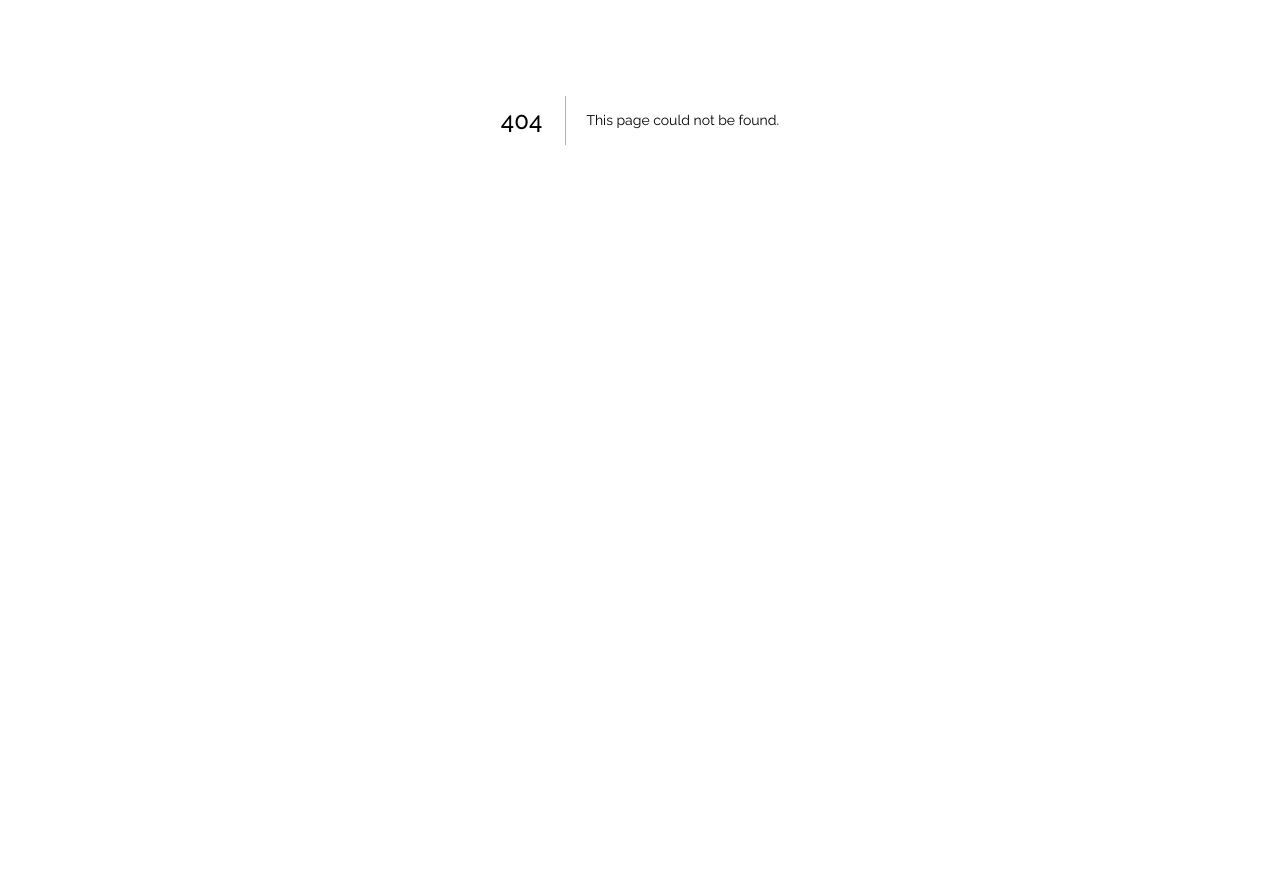
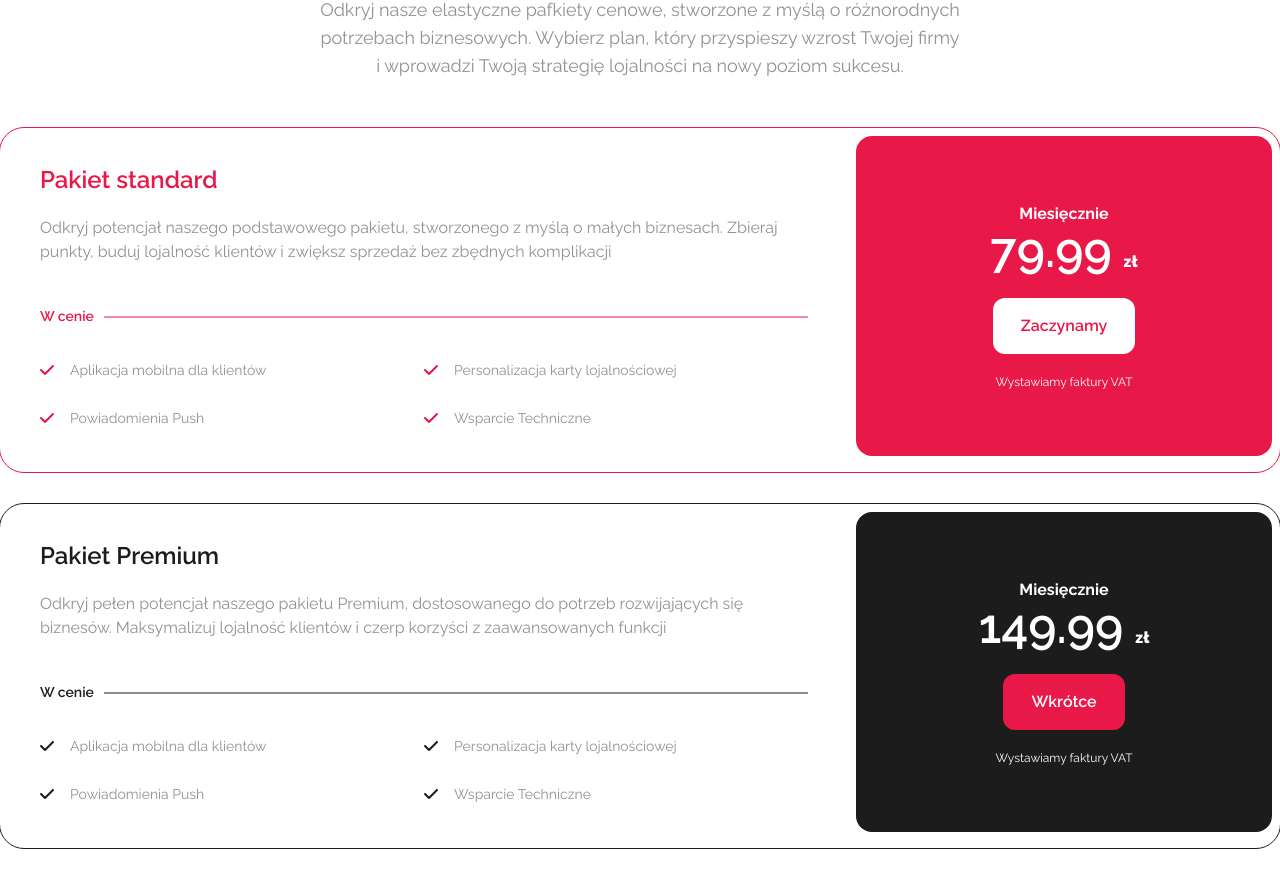
Before and after one commit to vvaciej/Animations, a Next.js app: page /pricing in a window 1280 px wide. Before the commit this address had no page. Shown: the part 280-1168 px from the top of the page. Before the commit the page ends 800 px from the top, so only its background shows below. Built offline with nearby package versions, Linux system fonts and the light colour scheme.

Commit message:
added pricing page

```diff
--- a/src/app/features/page.tsx
+++ b/src/app/features/page.tsx
@@ -14,11 +14,11 @@ const Features = () => {
 					Odkryj, jak możesz skutecznie wzmacniać relacje z klientami, zwiększać sprzedaż i wyróżniać się na rynku
 					dzięki aplikacji Stamply.
 				</p>
-				<div className='mt-12 relative max-w-[65rem] py-6'>
+				<div className='mt-12 relative max-w-[65rem] pt-6'>
 					<div className='after:h-full after:absolute after:w-1 after:bg-red after:right-1/2 after:transform-x-1/2 flex flex-col w-full h-full gap-x-28 gap-y-6'>
 						<div></div>
 						<div className='w-full relative right-0 mb-12'>
-							<div className='h-12 flex items-center justify-center w-12 outline outline-[3px] outline-red rounded-[50%] absolute right-1/2 translate-x-1/2 z-10 bg-white top-16'>
+							<div className='h-12 flex items-center justify-center w-12 outline outline-[3px] outline-red rounded-[50%] absolute right-1/2 translate-x-1/2 z-[5] bg-white top-16'>
 								<FontAwesomeIcon className='h-7 text-red' icon={faRocket}></FontAwesomeIcon>
 							</div>
 							<section className='w-1/2 float-right pl-16'>
@@ -30,7 +30,7 @@ const Features = () => {
 							</section>
 						</div>
 						<div className='w-full relative mb-12'>
-							<div className='h-12 flex items-center justify-center w-12 outline outline-[3px] outline-red rounded-[50%] absolute right-1/2 translate-x-1/2 z-10 bg-white top-16'>
+							<div className='h-12 flex items-center justify-center w-12 outline outline-[3px] outline-red rounded-[50%] absolute right-1/2 translate-x-1/2 z-[5] bg-white top-16'>
 								<FontAwesomeIcon className='h-7 text-red' icon={faQrcode}></FontAwesomeIcon>
 							</div>
 							<section className='text-right w-1/2 pr-16'>
@@ -43,7 +43,7 @@ const Features = () => {
 						</div>
 						<div></div>
 						<div className='w-full relative mb-12'>
-							<div className='h-12 flex items-center justify-center w-12 outline outline-[3px] outline-red rounded-[50%] absolute right-1/2 translate-x-1/2 z-10 bg-white top-16'>
+							<div className='h-12 flex items-center justify-center w-12 outline outline-[3px] outline-red rounded-[50%] absolute right-1/2 translate-x-1/2 z-[5] bg-white top-16'>
 								<FontAwesomeIcon className='h-6 text-red' icon={faUserPlus}></FontAwesomeIcon>
 							</div>
 							<section className='text-left w-1/2 pl-16 float-right'>
@@ -56,7 +56,7 @@ const Features = () => {
 						</div>
 						<div></div>
 						<div className='w-full relative mb-12'>
-							<div className='h-12 flex items-center justify-center w-12 outline outline-[3px] outline-red rounded-[50%] absolute right-1/2 translate-x-1/2 z-10 bg-white top-16'>
+							<div className='h-12 flex items-center justify-center w-12 outline outline-[3px] outline-red rounded-[50%] absolute right-1/2 translate-x-1/2 z-[5] bg-white top-16'>
 								<FontAwesomeIcon className='h-6 text-red' icon={faMedal}></FontAwesomeIcon>
 							</div>
 							<section className='text-right w-1/2 pr-16 float-left'>
@@ -68,8 +68,8 @@ const Features = () => {
 							</section>
 						</div>
 						<div></div>
-						<div className='w-full relative mb-12'>
-							<div className='h-12 flex items-center justify-center w-12 outline outline-[3px] outline-red rounded-[50%] absolute right-1/2 translate-x-1/2 z-10 bg-white top-16'>
+						<div className='w-full relative mb-2'>
+							<div className='h-12 flex items-center justify-center w-12 outline outline-[3px] outline-red rounded-[50%] absolute right-1/2 translate-x-1/2 z-[5] bg-white top-16'>
 								<FontAwesomeIcon className='h-6 text-red' icon={faArrowUp}></FontAwesomeIcon>
 							</div>
 							<section className='text-left w-1/2 pl-16 float-right'>
--- /dev/null
+++ b/src/app/pricing/page.tsx
@@ -0,0 +1,113 @@
+import Footer from '@/src/components/Footer';
+import Navbar from '@/src/components/Navbar';
+import { faCheck } from '@fortawesome/free-solid-svg-icons';
+import { FontAwesomeIcon } from '@fortawesome/react-fontawesome';
+
+const Pricing = () => {
+	return (
+		<div>
+			<Navbar />
+			<main className='min-h-screen pt-32 flex items-center flex-col'>
+				<h1 className='text-6xl font-semibold text-dark28 text-center'>
+					Znajdź idealny plan dla
+					<br /> swojego biznesu
+				</h1>
+				<p className='text-center mt-7 text-lg text-commonText max-w-[40rem]'>
+					Odkryj nasze elastyczne pafkiety cenowe, stworzone z myślą o różnorodnych potrzebach biznesowych. Wybierz
+					plan, który przyspieszy wzrost Twojej firmy i wprowadzi Twoją strategię lojalności na nowy poziom sukcesu.
+				</p>
+				<div className='mt-12 flex flex-col gap-8'>
+					<article
+						className='p-2 pb-4 pl-10 gap-12 max-w-[84rem] outline outline-[1px] outline-red rounded-3xl grid'
+						style={{
+							gridTemplateColumns: '2fr 1fr',
+						}}>
+						<section className='py-7'>
+							<h2 className='text-red font-semibold text-2xl'>Pakiet standard</h2>
+							<p className='mt-5 text-commonText'>
+								Odkryj potencjał naszego podstawowego pakietu, stworzonego z myślą o małych biznesach. Zbieraj punkty,
+								buduj lojalność klientów i zwiększ sprzedaż bez zbędnych komplikacji
+							</p>
+							<div className='text-red relative mt-10'>
+								<b className='text-sm font-semibold'>W cenie</b>
+								<hr className='absolute top-1/2 translate-y-1/2 border-red w-11/12 right-0' />
+							</div>
+							<ul className='mt-8 w-full grid grid-cols-2 h-max gap-y-7'>
+								<li className='flex items-center gap-x-4'>
+									<FontAwesomeIcon icon={faCheck} className='h-4 text-red' />
+									<span className='text-sm text-commonText'>Aplikacja mobilna dla klientów</span>
+								</li>
+								<li className='flex items-center gap-x-4'>
+									<FontAwesomeIcon icon={faCheck} className='h-4 text-red' />
+									<span className='text-sm text-commonText'>Personalizacja karty lojalnościowej</span>
+								</li>
+								<li className='flex items-center gap-x-4'>
+									<FontAwesomeIcon icon={faCheck} className='h-4 text-red' />
+									<span className='text-sm text-commonText'>Powiadomienia Push</span>
+								</li>
+								<li className='flex items-center gap-x-4'>
+									<FontAwesomeIcon icon={faCheck} className='h-4 text-red' />
+									<span className='text-sm text-commonText'>Wsparcie Techniczne</span>
+								</li>
+							</ul>
+						</section>
+						<div className='h-[20rem] w-[26rem] bg-red flex items-center justify-center flex-col rounded-2xl'>
+							<b className='text-white'>Miesięcznie</b>
+							<h1 className='text-5xl text-white font-semibold'>
+								79.99 <b>zł</b>
+							</h1>
+							<button className='py-4 px-7 bg-white rounded-xl font-semibold text-red mt-6'>Zaczynamy</button>
+							<span className='text-xs text-white mt-5'>Wystawiamy faktury VAT</span>
+						</div>
+					</article>
+					<article
+						className='p-2 pb-4 pl-10 gap-12 max-w-[84rem] outline outline-[1px] outline-dark28 rounded-3xl grid'
+						style={{
+							gridTemplateColumns: '2fr 1fr',
+						}}>
+						<section className='py-7'>
+							<h2 className='text-dark28 font-semibold text-2xl'>Pakiet Premium</h2>
+							<p className='mt-5 text-commonText'>
+								Odkryj pełen potencjał naszego pakietu Premium, dostosowanego do potrzeb rozwijających się biznesów.
+								Maksymalizuj lojalność klientów i czerp korzyści z zaawansowanych funkcji
+							</p>
+							<div className='text-dark28 relative mt-10'>
+								<b className='text-sm font-semibold'>W cenie</b>
+								<hr className='absolute top-1/2 translate-y-1/2 border-dark28 w-11/12 right-0' />
+							</div>
+							<ul className='mt-8 w-full grid grid-cols-2 h-max gap-y-7'>
+								<li className='flex items-center gap-x-4'>
+									<FontAwesomeIcon icon={faCheck} className='h-4 text-dark28' />
+									<span className='text-sm text-commonText'>Aplikacja mobilna dla klientów</span>
+								</li>
+								<li className='flex items-center gap-x-4'>
+									<FontAwesomeIcon icon={faCheck} className='h-4 text-dark28' />
+									<span className='text-sm text-commonText'>Personalizacja karty lojalnościowej</span>
+								</li>
+								<li className='flex items-center gap-x-4'>
+									<FontAwesomeIcon icon={faCheck} className='h-4 text-dark28' />
+									<span className='text-sm text-commonText'>Powiadomienia Push</span>
+								</li>
+								<li className='flex items-center gap-x-4'>
+									<FontAwesomeIcon icon={faCheck} className='h-4 text-dark28' />
+									<span className='text-sm text-commonText'>Wsparcie Techniczne</span>
+								</li>
+							</ul>
+						</section>
+						<div className='h-[20rem] w-[26rem] bg-dark28 flex items-center justify-center flex-col rounded-2xl'>
+							<b className='text-white'>Miesięcznie</b>
+							<h1 className='text-5xl text-white font-semibold'>
+								149.99 <b>zł</b>
+							</h1>
+							<button className='py-4 px-7 bg-red rounded-xl font-semibold text-white mt-6'>Wkrótce</button>
+							<span className='text-xs text-white mt-5'>Wystawiamy faktury VAT</span>
+						</div>
+					</article>
+				</div>
+			</main>
+			<Footer />
+		</div>
+	);
+};
+
+export default Pricing;
--- a/src/components/Navbar.tsx
+++ b/src/components/Navbar.tsx
@@ -22,7 +22,7 @@ const Navbar = () => {
 								</Link>
 							</li>
 							<li>
-								<Link href={'/'} className='cursor-pointer hover:text-red text-[18px]'>
+								<Link href={'/pricing'} className='cursor-pointer hover:text-red text-[18px]'>
 									Cennik
 								</Link>
 							</li>
```
